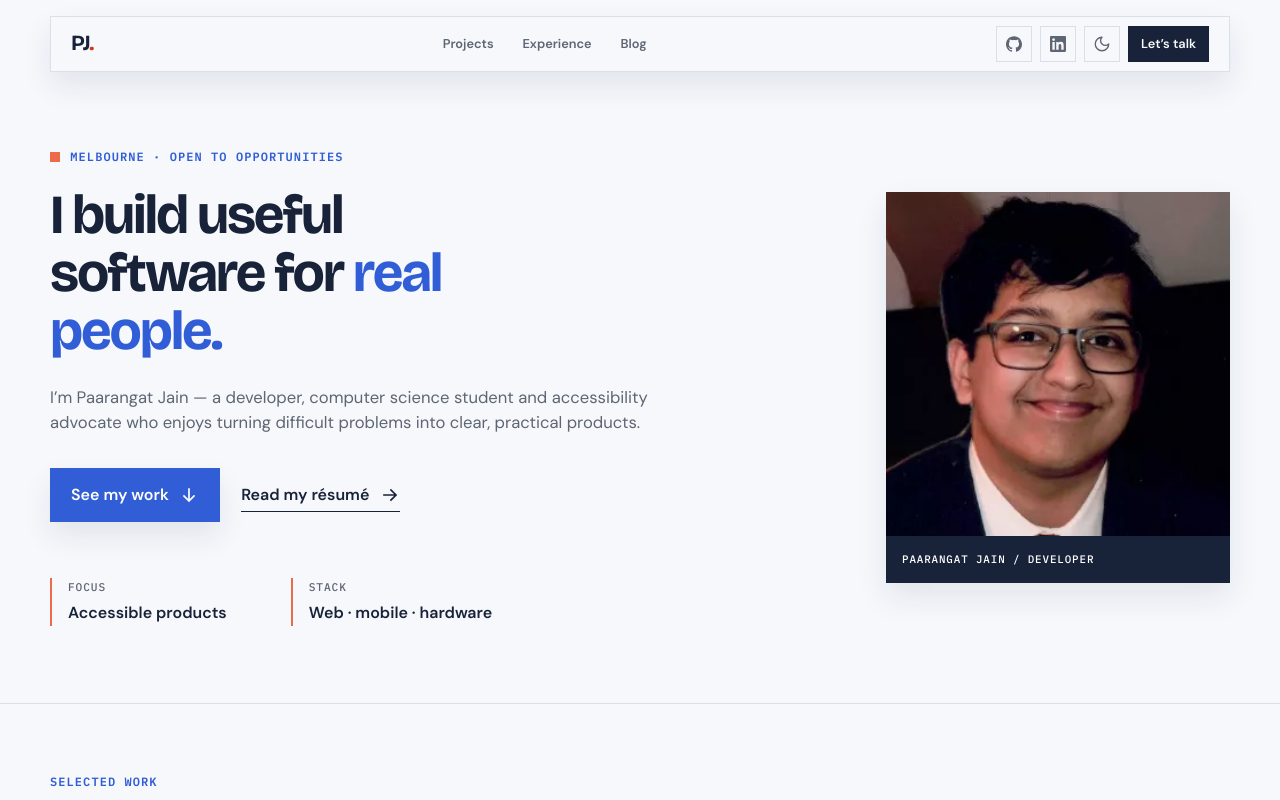
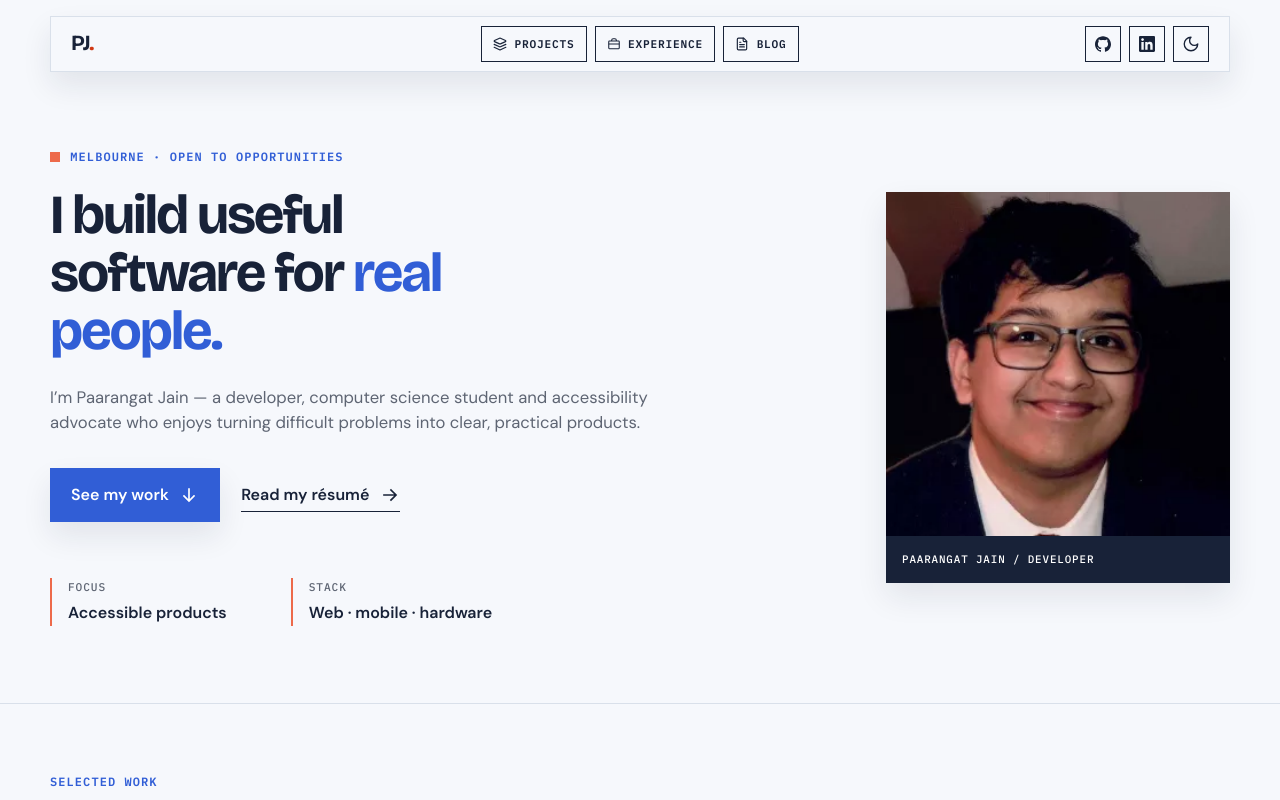
Before and after one commit to pjrus/p-jain-dev, a Svelte app: page / in a window 1280 px wide. Shown: the top 800 px of the page. Built offline with nearby package versions, Linux system fonts and the light colour scheme.

Commit message:
feat: add new icons for briefcase, document, layers, and message; enhance site header with icon integration and update styles for improved navigation

```diff
--- a/src/App.svelte
+++ b/src/App.svelte
@@ -52,7 +52,6 @@
       <SectionHeading
         label="Selected work"
         title="Projects made to be used."
-        summary="A mix of independent builds, team projects and experiments across accessibility, education and productivity."
       />
 
       <div class="project-grid">
--- a/src/components/BlogPage.svelte
+++ b/src/components/BlogPage.svelte
@@ -12,7 +12,7 @@
   />
 
   <div class="blog-empty">
-    <p class="eyebrow">Coming soon</p>
+    <p class="blog-title"><span class="blog-title-marker">&gt;</span> Coming soon</p>
     <p>I’m drafting my first posts. In the meantime, take a look at what I’ve shipped.</p>
     <a class="text-link" href="/#projects" onclick={(event) => navigateTo('/#projects', event)}>
       See my work <ArrowIcon />
--- /dev/null
+++ b/src/components/IconBriefcase.svelte
@@ -0,0 +1,17 @@
+<script>
+  let { size = 14 } = $props();
+</script>
+
+<!-- Matches the briefcase already used by the experience section heading. -->
+<svg
+  viewBox="0 0 24 24"
+  width={size}
+  height={size}
+  fill="none"
+  stroke="currentColor"
+  stroke-width="1.8"
+  aria-hidden="true"
+>
+  <path d="M8 7V5.5A2.5 2.5 0 0 1 10.5 3h3A2.5 2.5 0 0 1 16 5.5V7M4 7h16a1 1 0 0 1 1 1v11a1 1 0 0 1-1 1H4a1 1 0 0 1-1-1V8a1 1 0 0 1 1-1Z" />
+  <path d="M3 12h18M9 11v2M15 11v2" />
+</svg>
--- /dev/null
+++ b/src/components/IconDocument.svelte
@@ -0,0 +1,20 @@
+<script>
+  let { size = 14 } = $props();
+</script>
+
+<!-- lucide `file-text` -->
+<svg
+  viewBox="0 0 24 24"
+  width={size}
+  height={size}
+  fill="none"
+  stroke="currentColor"
+  stroke-width="2"
+  stroke-linecap="round"
+  stroke-linejoin="round"
+  aria-hidden="true"
+>
+  <path d="M15 2H6a2 2 0 0 0-2 2v16a2 2 0 0 0 2 2h12a2 2 0 0 0 2-2V7Z" />
+  <path d="M14 2v4a2 2 0 0 0 2 2h4" />
+  <path d="M16 13H8M16 17H8M10 9H8" />
+</svg>
--- /dev/null
+++ b/src/components/IconLayers.svelte
@@ -0,0 +1,20 @@
+<script>
+  let { size = 14 } = $props();
+</script>
+
+<!-- lucide `layers` -->
+<svg
+  viewBox="0 0 24 24"
+  width={size}
+  height={size}
+  fill="none"
+  stroke="currentColor"
+  stroke-width="2"
+  stroke-linecap="round"
+  stroke-linejoin="round"
+  aria-hidden="true"
+>
+  <path d="m12.83 2.18a2 2 0 0 0-1.66 0L2.6 6.08a1 1 0 0 0 0 1.83l8.58 3.91a2 2 0 0 0 1.66 0l8.58-3.9a1 1 0 0 0 0-1.83Z" />
+  <path d="m22 17.65-9.17 4.16a2 2 0 0 1-1.66 0L2 17.65" />
+  <path d="m22 12.65-9.17 4.16a2 2 0 0 1-1.66 0L2 12.65" />
+</svg>
--- a/src/components/SiteHeader.svelte
+++ b/src/components/SiteHeader.svelte
@@ -1,7 +1,10 @@
 <script>
   import { onMount } from 'svelte';
   import { fade, fly } from 'svelte/transition';
+  import IconBriefcase from './IconBriefcase.svelte';
+  import IconDocument from './IconDocument.svelte';
   import IconGithub from './IconGithub.svelte';
+  import IconLayers from './IconLayers.svelte';
   import IconLinkedin from './IconLinkedin.svelte';
   import ThemeIcon from './ThemeIcon.svelte';
   import { route, navigateTo } from '../router.svelte.js';
@@ -92,10 +95,10 @@
   <div class="shell header-inner">
     <a class="brand" href="/#top" onclick={(event) => go('/#top', event)} aria-label="Paarangat Jain, back to top">PJ<span>.</span></a>
 
-    <nav aria-label="Main navigation">
-      <a href="/#projects" onclick={(event) => navigateTo('/#projects', event)}>Projects</a>
-      <a href="/#experience" onclick={(event) => navigateTo('/#experience', event)}>Experience</a>
-      <a href="/blog" onclick={(event) => navigateTo('/blog', event)} aria-current={route.path === '/blog' ? 'page' : undefined}>Blog</a>
+    <nav class="primary-nav" aria-label="Main navigation">
+      <a href="/#projects" onclick={(event) => navigateTo('/#projects', event)}><IconLayers /> Projects</a>
+      <a href="/#experience" onclick={(event) => navigateTo('/#experience', event)}><IconBriefcase /> Experience</a>
+      <a href="/blog" onclick={(event) => navigateTo('/blog', event)} aria-current={route.path === '/blog' ? 'page' : undefined}><IconDocument /> Blog</a>
     </nav>
 
     <div class="header-actions">
@@ -126,8 +129,6 @@
       >
         <ThemeIcon dark={isDark} />
       </button>
-      <a class="header-contact" href="mailto:paarangatj@gmail.com">Let’s talk</a>
-
       <button
         id="menu-toggle"
         class="menu-toggle"
@@ -161,9 +162,9 @@
       transition:fly={overlayFly}
     >
       <nav class="mobile-menu-nav" aria-label="Mobile">
-        <a href="/#projects" onclick={(event) => go('/#projects', event)}>Projects</a>
-        <a href="/#experience" onclick={(event) => go('/#experience', event)}>Experience</a>
-        <a href="/blog" onclick={(event) => go('/blog', event)} aria-current={route.path === '/blog' ? 'page' : undefined}>Blog</a>
+        <a href="/#projects" onclick={(event) => go('/#projects', event)}><IconLayers size={18} /> Projects</a>
+        <a href="/#experience" onclick={(event) => go('/#experience', event)}><IconBriefcase size={18} /> Experience</a>
+        <a href="/blog" onclick={(event) => go('/blog', event)} aria-current={route.path === '/blog' ? 'page' : undefined}><IconDocument size={18} /> Blog</a>
       </nav>
 
       <div class="mobile-menu-foot">
--- a/src/styles.css
+++ b/src/styles.css
@@ -308,10 +308,10 @@ em {
 
 .header-inner {
   display: grid;
-  grid-template-columns: auto 1fr auto;
+  grid-template-columns: minmax(0, 1fr) auto minmax(0, 1fr);
   align-items: center;
   min-height: 3.5rem;
-  gap: 2rem;
+  gap: 1rem;
   padding-inline: var(--control-pad-x);
   border: 1px solid var(--line);
   background: var(--header-surface);
@@ -323,6 +323,7 @@ em {
 }
 
 .brand {
+  grid-column: 1;
   justify-self: start;
   font-family: var(--font-display);
   font-size: 1.35rem;
@@ -336,54 +337,67 @@ em {
   color: var(--accent-strong);
 }
 
-.site-header nav {
-  display: flex;
-  align-items: center;
-  justify-content: center;
-  gap: clamp(0.15rem, 1vw, 0.5rem);
-}
-
-.site-header nav a,
-.header-social,
-.theme-toggle,
-.header-contact {
-  font-size: 0.8rem;
-  font-weight: 600;
-  text-decoration: none;
-}
-
-.site-header nav a {
-  display: inline-flex;
-  align-items: center;
-  min-height: var(--control-h-sm);
-  padding: 0 0.65rem;
-  color: var(--muted);
-  transition: background-color 0.15s ease, color 0.15s ease;
-}
-
-.site-header nav a:hover {
-  background: var(--tint);
-  color: var(--ink);
-}
-
-.site-header nav a[aria-current='page'] {
-  color: var(--ink);
-}
-
-.header-actions {
+.primary-nav {
+  grid-column: 2;
+  justify-self: center;
   display: flex;
   align-items: center;
   gap: 0.5rem;
 }
 
 .header-social,
-.theme-toggle,
-.header-contact {
+.theme-toggle {
+  font-size: 0.8rem;
+  font-weight: 600;
+  text-decoration: none;
+}
+
+/* Outlined boxes carrying an icon and a mono label, sharing the icon controls'
+   footprint so the whole right-hand cluster reads as one row of equal boxes. */
+.primary-nav a {
+  display: inline-flex;
+  align-items: center;
+  gap: 0.45rem;
+  min-height: var(--control-h-sm);
+  padding: 0 0.7rem;
+  border: 1px solid var(--ink);
+  color: var(--ink);
+  font-family: var(--font-mono);
+  font-size: 0.7rem;
+  font-weight: 600;
+  letter-spacing: 0.07em;
+  text-transform: uppercase;
+  text-decoration: none;
+  white-space: nowrap;
+  transition: background-color 0.15s ease, color 0.15s ease;
+}
+
+/* The boxes are already at full border strength at rest, so hover fills
+   rather than darkening the edge. */
+.primary-nav a:hover {
+  background: var(--tint);
+}
+
+.primary-nav a[aria-current='page'] {
+  background: var(--ink);
+  color: var(--background);
+}
+
+.header-actions {
+  grid-column: 3;
+  display: flex;
+  align-items: center;
+  justify-self: end;
+  gap: 0.5rem;
+}
+
+.header-social,
+.theme-toggle {
   display: inline-flex;
   align-items: center;
   justify-content: center;
   min-height: var(--control-h-sm);
-  border: 1px solid var(--line-strong);
+  border: 1px solid var(--ink);
   padding: 0 0.75rem;
   background: transparent;
   color: var(--ink);
@@ -396,20 +410,12 @@ em {
 .theme-toggle {
   width: var(--control-h-sm);
   padding: 0;
-  color: var(--muted);
-  transition: border-color 0.15s ease, color 0.15s ease;
+  transition: background-color 0.15s ease;
 }
 
 .header-social:hover,
 .theme-toggle:hover {
-  border-color: var(--ink);
-  color: var(--ink);
-}
-
-.header-contact {
-  border-color: var(--ink);
-  background: var(--ink);
-  color: var(--background);
+  background: var(--tint);
 }
 
 /* Hidden on desktop; becomes the sole way into nav once it collapses. */
@@ -473,6 +479,9 @@ em {
   background: color-mix(in srgb, var(--ink) 45%, transparent);
   backdrop-filter: blur(2px);
   -webkit-backdrop-filter: blur(2px);
+  /* .site-header disables pointer-events at the wrapper level; both
+     overlay layers sit outside .header-inner, so each re-enables it. */
+  pointer-events: auto;
 }
 
 .mobile-menu {
@@ -489,6 +498,7 @@ em {
   padding: 1.75rem;
   border: 1px solid var(--line);
   background: var(--surface);
+  pointer-events: auto;
   box-shadow: var(--shadow);
 }
 
@@ -498,6 +508,9 @@ em {
 }
 
 .mobile-menu-nav a {
+  display: flex;
+  align-items: center;
+  gap: 0.75rem;
   padding-block: 0.9rem;
   border-bottom: 1px solid var(--line);
   font-family: var(--font-display);
@@ -655,6 +668,13 @@ em {
   box-shadow: var(--shadow);
 }
 
+/* Dark mode swaps the primary blue for a near-white fill so the CTA reads
+   as the brightest element on the page instead of blending with links. */
+:root[data-theme='dark'] .button-primary {
+  background: var(--ink);
+  color: var(--primary-ink);
+}
+
 /* Sits on the contact panel, so it inverts against that surface. */
 .button-light {
   border-color: var(--panel-ink);
@@ -723,8 +743,26 @@ em {
   box-shadow: var(--shadow);
 }
 
-.blog-empty p:not(.eyebrow) {
+.blog-empty p:not(.blog-title) {
   color: var(--muted);
+}
+
+/* Mirrors a post-title treatment: mono, uppercase, with a marker standing
+   in for the link chevron a real post entry would carry. */
+.blog-title {
+  display: flex;
+  align-items: center;
+  gap: 0.6rem;
+  font-family: var(--font-mono);
+  font-size: 1.4rem;
+  font-weight: 700;
+  letter-spacing: 0.01em;
+  text-transform: uppercase;
+  color: var(--ink);
+}
+
+.blog-title-marker {
+  color: var(--primary);
 }
 
 /* ---------------------------------------------------------------------- */
@@ -743,8 +781,15 @@ em {
 
 .project-card {
   min-width: 0;
+  border: 1px solid transparent;
   background: var(--surface);
   box-shadow: var(--shadow);
+  transition: border-color 0.15s ease;
+}
+
+.project-card:hover,
+.project-card:focus-within {
+  border-color: var(--ink);
 }
 
 /* Inset shadow instead of a border so the accent never shifts card content. */
@@ -810,6 +855,12 @@ em {
   font-family: var(--font-mono);
   font-size: 0.67rem;
   font-weight: 500;
+  transition: border-color 0.15s ease, color 0.15s ease;
+}
+
+.tag-list li:hover {
+  border-color: var(--ink);
+  color: var(--ink);
 }
 
 .project-links {
@@ -927,8 +978,14 @@ em {
 
 .stack-card {
   padding: var(--card-pad);
+  border: 1px solid transparent;
   background: var(--surface);
   box-shadow: var(--shadow);
+  transition: border-color 0.15s ease;
+}
+
+.stack-card:hover {
+  border-color: var(--ink);
 }
 
 .stack-card-title {
@@ -1118,17 +1175,16 @@ em {
 
 @media (max-width: 900px) {
   .header-inner {
-    gap: 1.25rem;
-  }
-
-  .header-inner {
     grid-template-columns: 1fr auto;
   }
 
-  .site-header nav,
+  .header-actions {
+    grid-column: 2;
+  }
+
+  .primary-nav,
   .header-actions .header-social,
-  .header-actions .theme-toggle,
-  .header-contact {
+  .header-actions .theme-toggle {
     display: none;
   }
 
```
Also changed, not shown: .impeccable/config.json, 2 other files (tests, documents, lock files or other folders).
